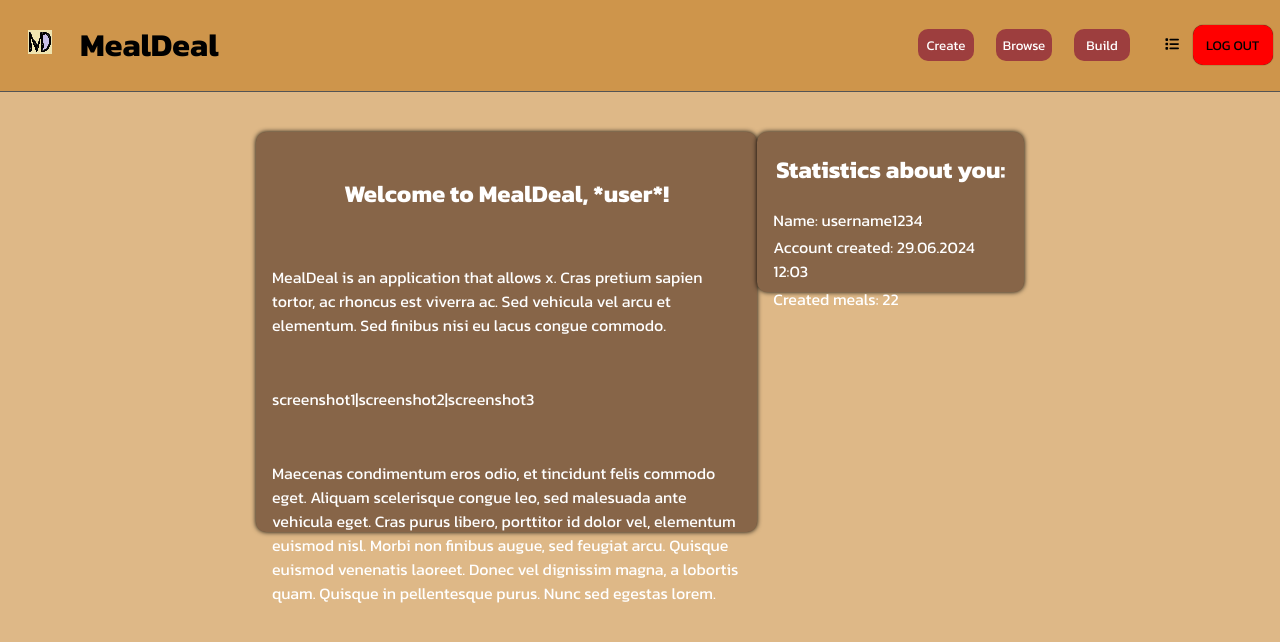
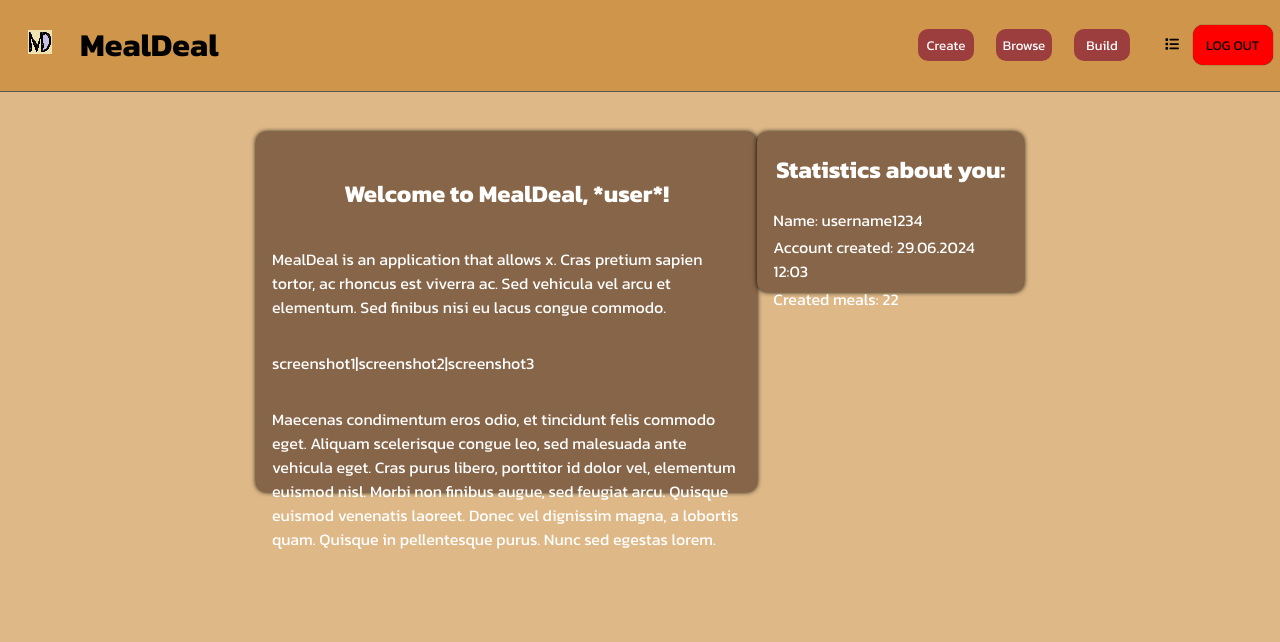
Before and after one commit to sundeka/mealdeal-client, a React (Create React App) app: page /home in a window 1280 px wide. Shown: the top 642 px of the page. Built offline with nearby package versions, Linux system fonts and the light colour scheme.

Commit message:
custom UI component: Card

```diff
--- /dev/null
+++ b/src/assets/styles/card.css
@@ -0,0 +1,43 @@
+.card {
+    background-color: #876548;
+    display: flex;
+    flex-direction: column;
+    border: 2px;
+    border-radius: 10px;
+    box-shadow: 0px 0px 5px 0px black;
+    height: 10vh;
+    width: 10vh;
+}
+
+.cardTitle {
+    color: white;
+}
+
+.cardText {
+    color: white;
+}
+
+.homeIntro {
+    width: 60vh;
+    height: 45vh;
+    padding-inline: 2vh;
+}
+
+.homeIntro h2 {
+    align-self: center;
+    padding-top: 3vh;
+}
+
+.homeStatistics {
+    width: 30vh;
+    height: 20vh;
+    padding-inline: 2vh;
+}
+
+.homeStatistics p {
+    margin-block: 0.1em;
+}
+
+.homeStatistics h2 {
+    align-self: center;
+}
--- a/src/assets/styles/home.css
+++ b/src/assets/styles/home.css
@@ -6,50 +6,3 @@
     justify-content: space-evenly;
     margin-top: 5vh;
 }
-
-.homeIntro {
-    background-color: #876548;
-    display: flex;
-    flex-direction: column;
-    width: 60vh;
-    height: 50vh;
-    padding-inline: 2vh;
-    border: 2px;
-    border-radius: 10px;
-    box-shadow: 0px 0px 5px 0px black;
-}
-
-.homeIntro p, h2 {
-    color: white;
-}
-
-.homeIntro h2 {
-    align-self: center;
-    padding-top: 3vh;
-    border: 2px;
-    border-radius: 10px;
-}
-
-.homeStatistics {
-    background-color: #876548;
-    display: flex;
-    flex-direction: column;
-    width: 30vh;
-    height: 20vh;
-    padding-inline: 2vh;
-    border: 2px;
-    border-radius: 10px;
-    box-shadow: 0px 0px 5px 0px black;
-}
-
-.homeStatistics p, h2 {
-    color: white;
-}
-
-.homeStatistics p {
-    margin-block: 0.1em;
-}
-
-.homeStatistics h2 {
-    align-self: center;
-}
--- /dev/null
+++ b/src/components/Card/Card.tsx
@@ -0,0 +1,16 @@
+import '../../assets/styles/card.css'
+
+interface CardProps {
+  className?: string
+  children: React.ReactNode;
+}
+
+const Card: React.FC<CardProps> = ({ className, children }) => {
+  return (
+    <div className={className ? "card".concat(" " + className) : "card"}>
+      {children}
+    </div>
+  )
+}
+
+export default Card
--- /dev/null
+++ b/src/components/Card/CardText.tsx
@@ -0,0 +1,17 @@
+import '../../assets/styles/card.css'
+
+interface CardTextProps {
+  children: React.ReactNode;
+  className?: string
+
+}
+
+const CardText: React.FC<CardTextProps> = ({ className, children }) => {
+  return (
+    <p className={className ? "cardText".concat(" " + className) : "cardText"}>
+      {children}
+    </p>
+  )
+}
+
+export default CardText
--- /dev/null
+++ b/src/components/Card/CardTitle.tsx
@@ -0,0 +1,16 @@
+import '../../assets/styles/card.css'
+
+interface CardTitleProps {
+  children: React.ReactNode;
+  className?: string
+}
+
+const CardTitle: React.FC<CardTitleProps> = ({ className, children }) => {
+  return (
+    <h2 className={className ? "cardTitle".concat(" " + className) : "cardTitle"}>
+      {children}
+    </h2>
+  )
+}
+
+export default CardTitle
--- a/src/pages/Build.tsx
+++ /dev/null
@@ -1,12 +0,0 @@
-import Header from "../components/Header/Header"
-
-const Build = () => {
-  return (
-    <>
-      <Header />
-      <p>build</p>
-    </>
-  )
-}
-
-export default Build
--- a/src/pages/Home.tsx
+++ b/src/pages/Home.tsx
@@ -1,4 +1,7 @@
 import '../assets/styles/home.css'
+import Card from '../components/Card/Card'
+import CardText from '../components/Card/CardText'
+import CardTitle from '../components/Card/CardTitle'
 import Header from "../components/Header/Header"
 
 const Home = () => {
@@ -6,21 +9,18 @@ const Home = () => {
     <>
       <Header />
       <div className="homeRoot">
-        <div className="homeIntro">
-          <h2>Welcome to MealDeal, *user*!</h2>
-          <br/>
-          <p>MealDeal is an application that allows x. Cras pretium sapien tortor, ac rhoncus est viverra ac. Sed vehicula vel arcu et elementum. Sed finibus nisi eu lacus congue commodo.</p>
-          <br/>
-          <p>screenshot1|screenshot2|screenshot3</p>
-          <br/>
-          <p>Maecenas condimentum eros odio, et tincidunt felis commodo eget. Aliquam scelerisque congue leo, sed malesuada ante vehicula eget. Cras purus libero, porttitor id dolor vel, elementum euismod nisl. Morbi non finibus augue, sed feugiat arcu. Quisque euismod venenatis laoreet. Donec vel dignissim magna, a lobortis quam. Quisque in pellentesque purus. Nunc sed egestas lorem.</p>
-        </div>
-        <div className="homeStatistics">
-          <h2>Statistics about you:</h2>
-          <p>Name: username1234</p>
-          <p>Account created: 29.06.2024 12:03</p>
-          <p>Created meals: 22</p>
-        </div>
+        <Card className="homeIntro">
+          <CardTitle className="homeIntro-h2">Welcome to MealDeal, *user*!</CardTitle>
+          <CardText>MealDeal is an application that allows x. Cras pretium sapien tortor, ac rhoncus est viverra ac. Sed vehicula vel arcu et elementum. Sed finibus nisi eu lacus congue commodo.</CardText>
+          <CardText>screenshot1|screenshot2|screenshot3</CardText>
+          <CardText>Maecenas condimentum eros odio, et tincidunt felis commodo eget. Aliquam scelerisque congue leo, sed malesuada ante vehicula eget. Cras purus libero, porttitor id dolor vel, elementum euismod nisl. Morbi non finibus augue, sed feugiat arcu. Quisque euismod venenatis laoreet. Donec vel dignissim magna, a lobortis quam. Quisque in pellentesque purus. Nunc sed egestas lorem.</CardText>
+        </Card>
+        <Card className="homeStatistics">
+          <CardTitle className="homeStatistics-h2">Statistics about you:</CardTitle>
+          <CardText className="homeStatistics-p">Name: username1234</CardText>
+          <CardText className="homeStatistics-p">Account created: 29.06.2024 12:03</CardText>
+          <CardText className="homeStatistics-p">Created meals: 22</CardText>
+        </Card>
       </div>
     </>
   )
```
